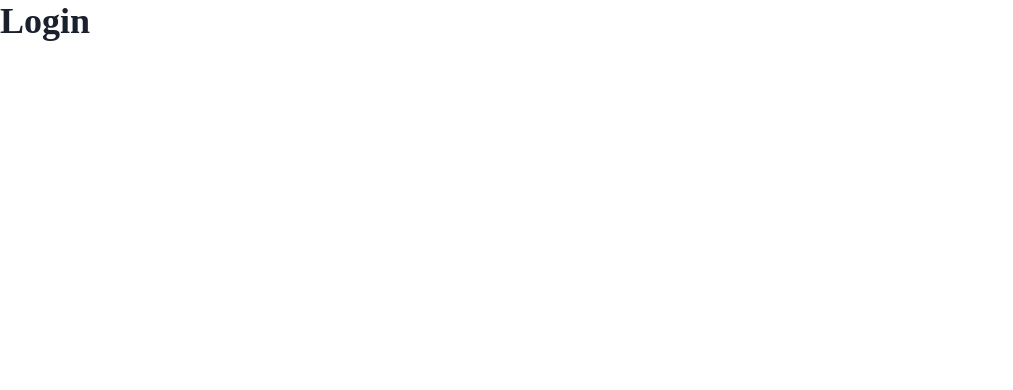
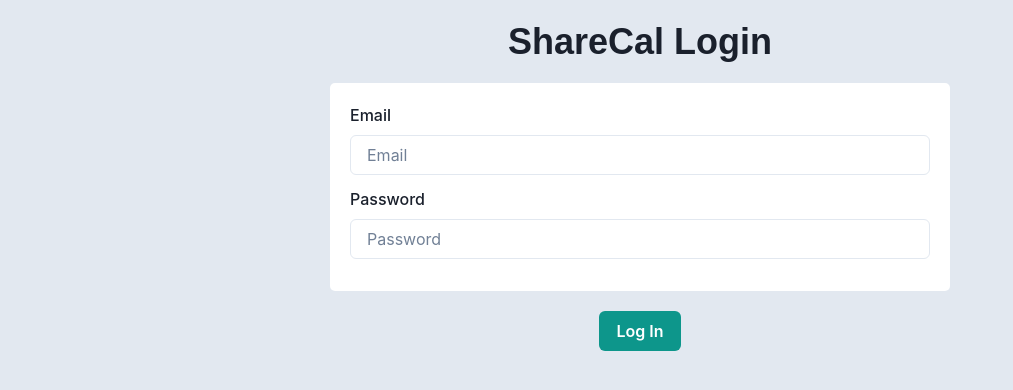
Before and after one commit to maxohsawa/sharecal, a React (Vite) app in the folder client/: page /login in a window 1280 px wide. Shown: the top 390 px of the page, without its empty margins (0-1013 px from the left). Built offline with nearby package versions, Linux system fonts and the light colour scheme.

Commit message:
created basic login page

```diff
--- a/client/src/pages/Login.jsx
+++ b/client/src/pages/Login.jsx
@@ -1,10 +1,76 @@
-import { Box, Heading } from "@chakra-ui/react";
+import { Box, Heading, FormControl, FormLabel, Input, Button, Text } from "@chakra-ui/react";
+import { useState } from "react";
 
 function Login() {
+
+	const [emailInput, setEmailInput] = useState(" ");
+    const [passwordInput, setPasswordInput] = useState(" ");
+	let emailError = emailInput === '';
+	let passwordError = passwordInput === '';
+	let emailMessage = (emailError ? "Email is required" : "");
+	let passwordMessage = (passwordError ? "Password is required" : "");
+
+	const signIn = () => {
+		if (emailInput === ' ') {
+			emailError = true;
+		}
+		if (passwordInput === ' ') {
+			passwordError = true;
+		}
+		console.log("sign in attempt");
+		console.log("Email: " + emailInput);
+		console.log("Password: " + passwordInput);
+	}
+
+	const updateEmail = (event) => {
+		setEmailInput(event.currentTarget.value);
+	}
+
+	const updatePassword = (event) => {
+		setPasswordInput(event.currentTarget.value);
+	}
+
 	return (
 		<>
-			<Box>
-				<Heading>Login</Heading>
+			<Box
+				w="100vw"
+				h="100vh"
+				bgColor="gray.200"
+				display="flex"
+				flexDirection="column"
+				alignItems="center"
+				p={5}
+			>
+				<Heading>ShareCal Login</Heading>
+				<FormControl
+					bgColor="white"
+					w="50%"
+					p={5}
+					m={5}
+					borderRadius={5}
+				>
+                    <FormLabel>Email</FormLabel>
+                    <Input placeholder='Email' onChange={updateEmail} onBlur={updateEmail} isInvalid={emailError}/>
+					<Text pb={3} color="red.600">{emailMessage}</Text>
+                    <FormLabel>Password</FormLabel>
+                    <Input type="password" placeholder='Password' onChange={updatePassword} onBlur={updatePassword} isInvalid={passwordError}/>
+					<Text pb={3} color="red.600">{passwordMessage}</Text>
+                </FormControl>
+                <Button
+                    onClick={signIn}
+					bgColor="brand.300"
+					color="brand.200"
+					_hover={{
+						bgColor: "brand.200",
+						color: "brand.300",
+						borderColor: "brand.200"
+					}}
+					_focus={{
+						borderColor: "brand.300"
+					}}
+                >
+                    Log In
+                </Button>
 			</Box>
 		</>
 	);
--- a/client/src/theme/theme.js
+++ b/client/src/theme/theme.js
@@ -2,8 +2,15 @@ import { extendTheme } from "@chakra-ui/react";
 
 const theme = extendTheme({
 	fonts: {
-		heading: "Serif",
+		heading: "Sans-Serif",
 	},
+	colors: {
+		brand: {
+			100: "#000000",
+			200: "#FFFFFF",
+			300: "#0D968B"
+		}
+	}
 });
 
 export default theme;
```
